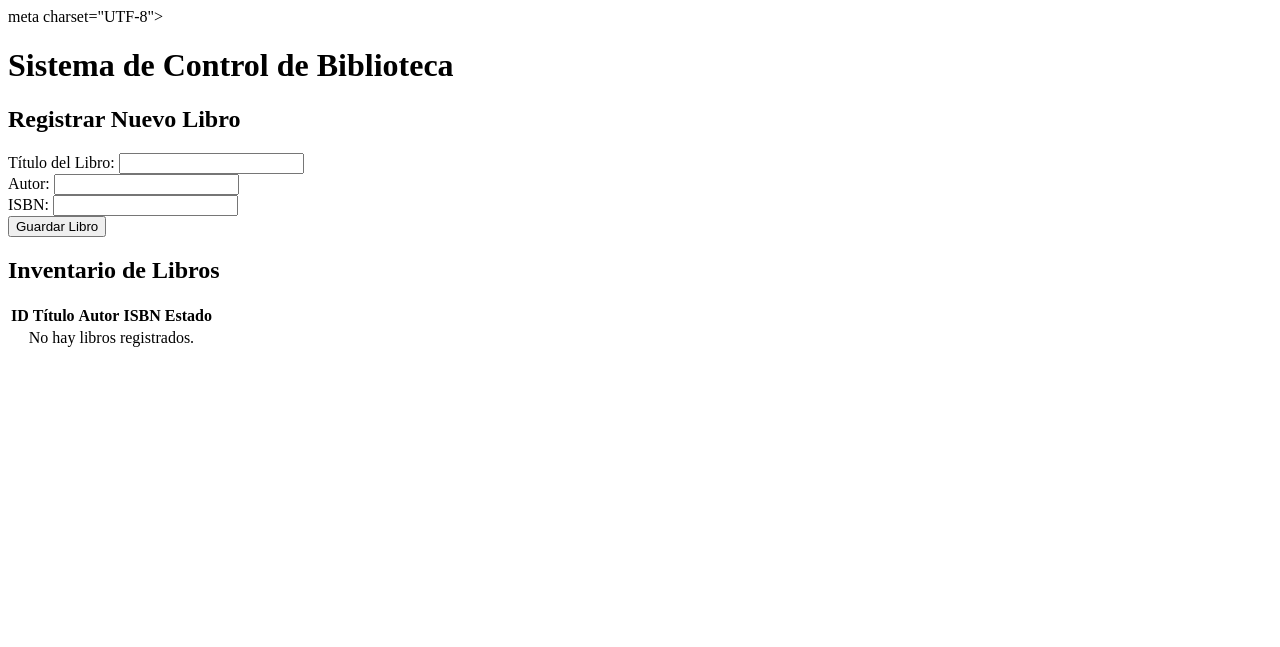
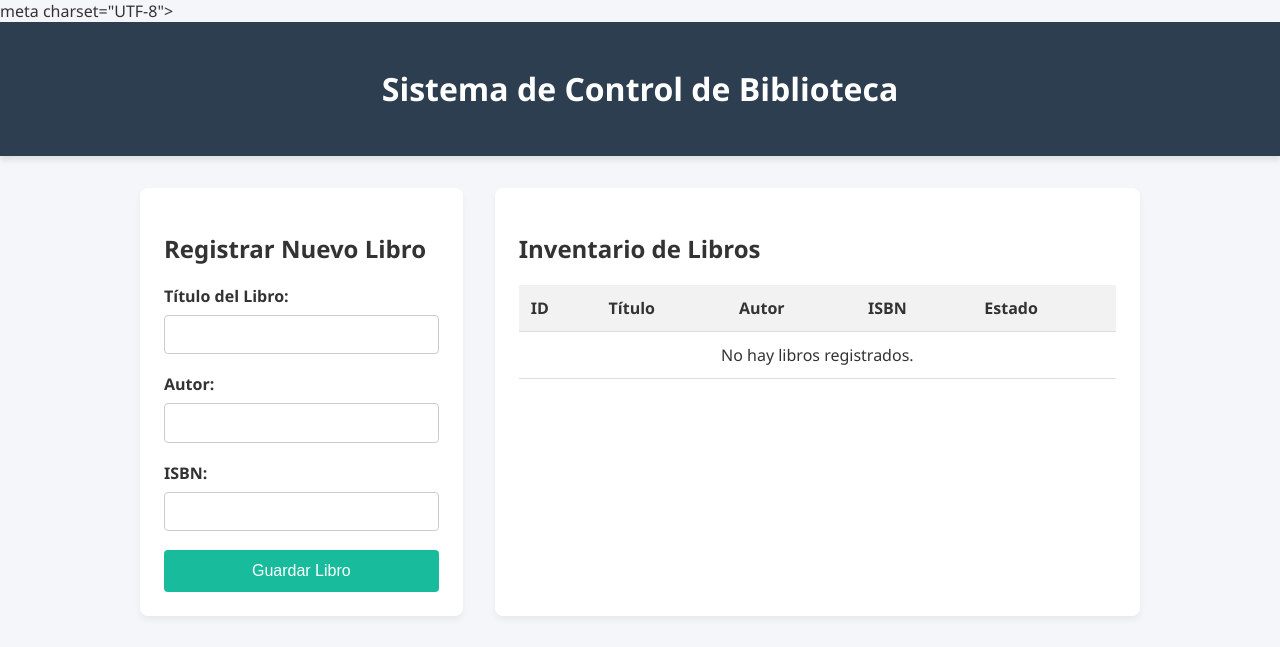
Before and after one commit to joletteloren-blip/biblioteca, a PHP site: page / in a window 1280 px wide. Shown: the top 647 px of the page. Run offline with PHP 8.4, Linux system fonts and the light colour scheme; data that the repository does not hold is empty.

Commit message:
Remove PHP code and add CSS styles

```diff
--- a/styles.css
+++ b/styles.css
@@ -1,93 +1,90 @@
-<?php
-// Cambia estos datos con los que te proporcione AwardSpace en tu "Database Manager"
-$host = "pdbXX.awardspace.net"; // Reemplaza XX por el número de tu servidor
-$usuario = "tu_usuario_bd";
-$password = "tu_password_bd";
-$base_datos = "tu_nombre_bd";
-$conexion = new mysqli($host, $usuario, $password, $base_datos);
-if ($conexion->connect_error) {
-die("Error de conexión: " . $conexion->connect_error);
+:root {
+--primary-color: #2c3e50;
+--secondary-color: #18bc9c;
+--background-color: #f5f6fa;
+--card-background: #ffffff;
+--text-color: #333333;
 }
-// Obtener los libros existentes
-$resultado = $conexion->query("SELECT * FROM libros ORDER BY id
-DESC");
-?>
+body {
+font-family: 'Segoe UI', Tahoma, Geneva, Verdana, sans-serif;
+background-color: var(--background-color);
+color: var(--text-color);
+margin: 0;
+padding: 0;
+}
+header {
+background-color: var(--primary-color);
+color: white;
+text-align: center;
+padding: 1.5rem;
+box-shadow: 0 4px 6px rgba(0,0,0,0.1);
+}
 
-<!DOCTYPE html>
-<html lang="es">
-<head>
-<meta charset="UTF-8">
-<meta name="viewport" content="width=device-width, initial-scale=1.0">
-<title>Control de Biblioteca</title>
-<link rel="stylesheet" href="styles.css">
-</head>
-<body>
-<header>
-<h1> Sistema de Control de Biblioteca</h1>
-</header>
-<main class="container">
-<!-- Formulario para agregar libros -->
-<section class="card">
-<h2>Registrar Nuevo Libro</h2>
-<form id="formLibro" action="guardar.php" method="POST">
-<div class="form-group">
-<label for="titulo">Título del Libro:</label>
-<input type="text" id="titulo" name="titulo" required>
-</div>
-<div class="form-group">
-<label for="autor">Autor:</label>
-<input type="text" id="autor" name="autor" required>
-</div>
-<div class="form-group">
-<label for="isbn">ISBN:</label>
-<input type="text" id="isbn" name="isbn" required>
-</div>
-<button type="submit" class="btn">Guardar Libro</button>
-</form>
-</section>
-<!-- Tabla de libros en la Base de Datos -->
-<section class="card table-container">
-<h2>Inventario de Libros</h2>
-<table id="tablaLibros">
-<thead>
-<tr>
-<th>ID</th>
-<th>Título</th>
-<th>Autor</th>
-<th>ISBN</th>
-<th>Estado</th>
+.container {
+max-width: 1000px;
+margin: 2rem auto;
+padding: 0 1rem;
+display: grid;
+grid-template-columns: 1fr 2fr;
+gap: 2rem;
+}
+@media (max-width: 768px) {
+.container { grid-template-columns: 1fr; }
+}
+.card {
+background: var(--card-background);
+padding: 1.5rem;
+border-radius: 8px;
+box-shadow: 0 4px 6px rgba(0,0,0,0.05);
+}
+.form-group {
+margin-bottom: 1.2rem;
+}
+label {
+display: block;
+margin-bottom: 0.5rem;
+font-weight: 600;
+}
+input[type="text"] {
+width: 100%;
+padding: 0.7rem;
+border: 1px solid #ccc;
+border-radius: 4px;
+box-sizing: border-box;
+}
+.btn {
+background-color: var(--secondary-color);
+color: white;
+border: none;
+padding: 0.75rem 1.5rem;
+border-radius: 4px;
+cursor: pointer;
+font-size: 1rem;
 
-</tr>
-</thead>
-<tbody>
-<?php if ($resultado->num_rows > 0): ?>
-<?php while($fila = $resultado->fetch_assoc()): ?>
-<tr>
-<td><?php echo $fila['id']; ?></td>
-<td><strong><?php echo htmlspecialchars($fila['titulo']);
-?></strong></td>
-<td><?php echo htmlspecialchars($fila['autor']); ?></td>
-<td><?php echo htmlspecialchars($fila['isbn']); ?></td>
-<td>
-<span class="badge <?php echo $fila['disponible'] ? 'dispo' :
-'prestado'; ?>">
-<?php echo $fila['disponible'] ? 'Disponible' : 'Prestado';
-?>
-</span>
-</td>
-</tr>
-<?php endwhile; ?>
-<?php else: ?>
-<tr>
-<td colspan="5" style="text-align: center;">No hay libros
-registrados.</td>
-</tr>
-<?php endif; ?>
-</tbody>
-</table>
-</section>
-</main>
-<script src="script.js"></script>
-</body>
-</html>
-<?php $conexion->close(); ?>
+width: 100%;
+transition: background 0.3s ease;
+}
+.btn:hover {
+background-color: #128f76;
+}
+table {
+width: 100%;
+border-collapse: collapse;
+margin-top: 1rem;
+}
+th, td {
+padding: 0.75rem;
+text-align: left;
+border-bottom: 1px solid #ddd;
+}
+th {
+background-color: #f2f2f2;
+}
+.badge {
+padding: 0.25rem 0.5rem;
+border-radius: 4px;
+font-size: 0.85rem;
+font-weight: bold;
+}
+.badge.dispo { background-color: #d4edda; color: #155724; }
+.badge.prestado { background-color: #f8d7da; color: #721c24; }
```
